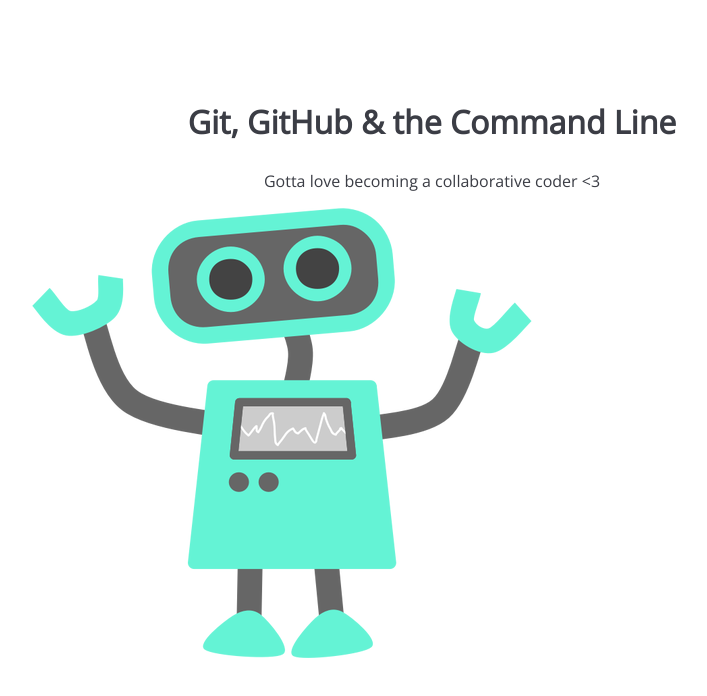
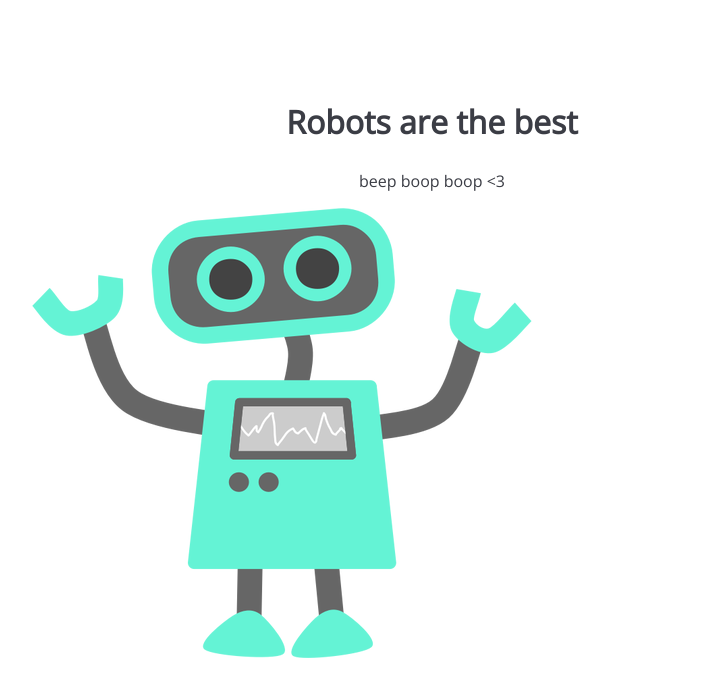
Before and after one commit to Lopodi/105-project, a plain HTML site: page index.html in a window 1280 px wide. Shown: the whole page, without its empty margins (208-915 px from the left). Drawn offline with nearby package versions, Linux system fonts and the light colour scheme.

Commit message:
updated h1 and p

```diff
--- a/index.html
+++ b/index.html
@@ -8,8 +8,8 @@
 </head>
 <body>
 	<section>
-		<h1>Git, GitHub & the Command Line</h1>
-		<p>Gotta love becoming a collaborative coder <3</p>
+		<h1>Robots are the best</h1>
+		<p>beep boop boop <3</p>
 		<img src="img/happy-blue-robot.png">
 	</section>
 </body>
```
